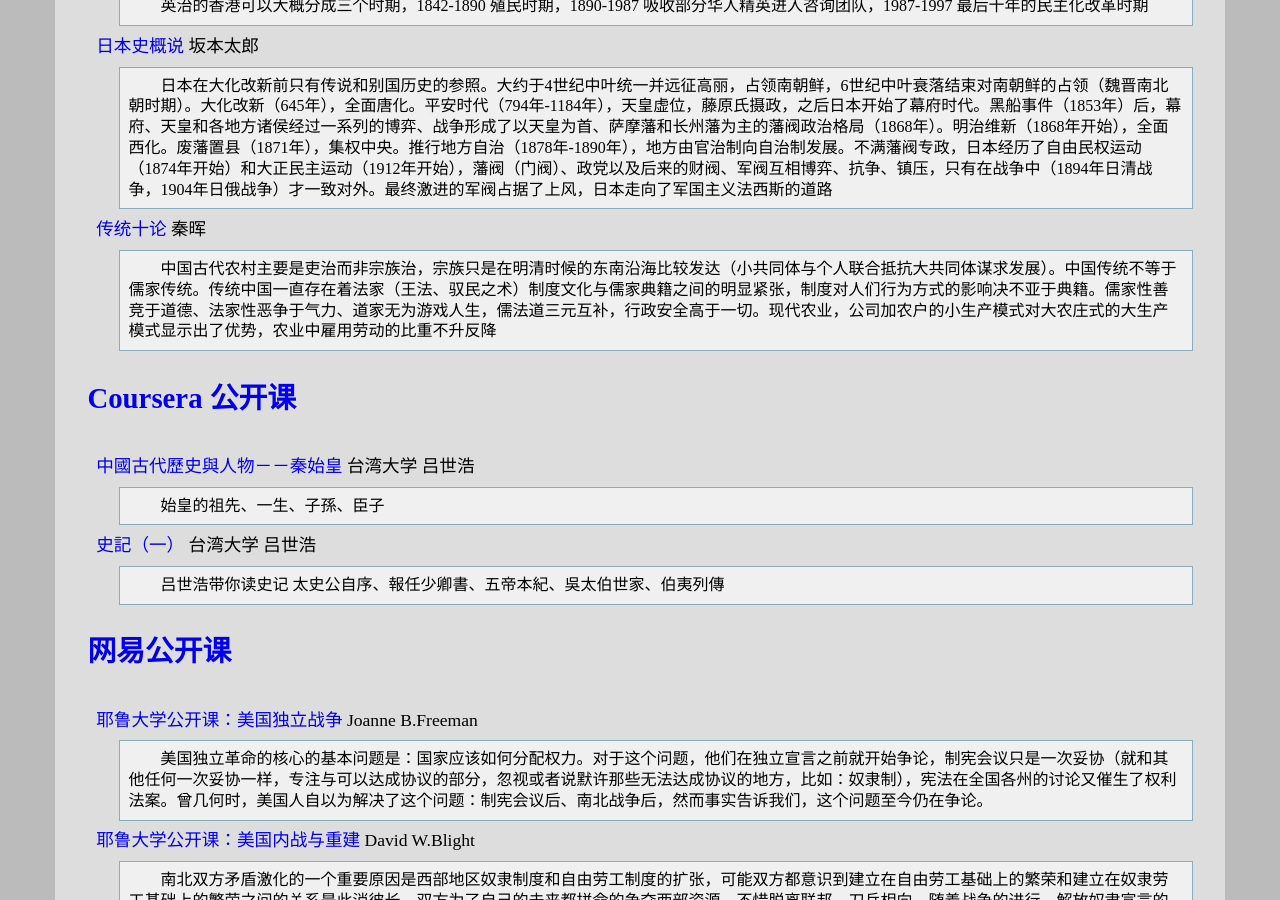
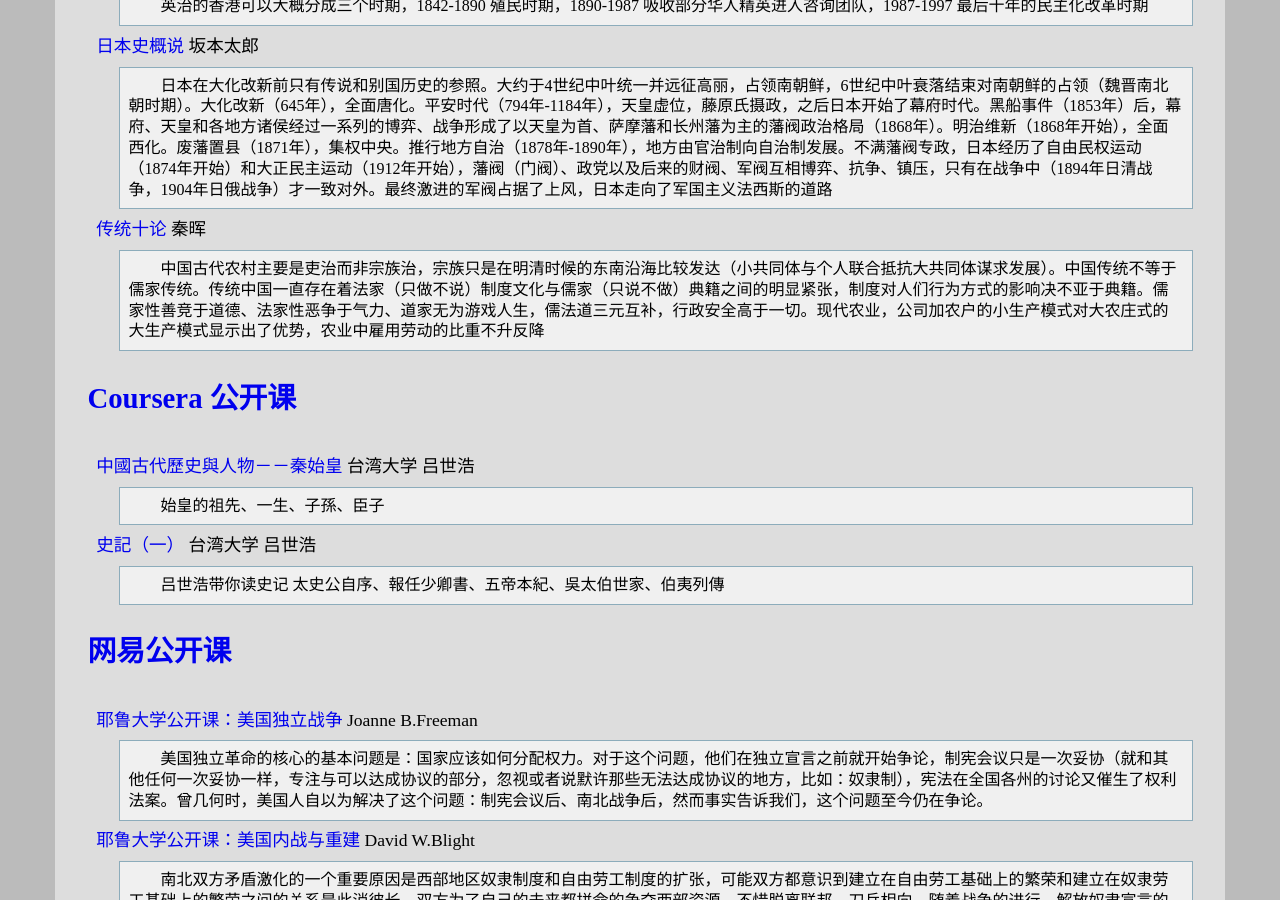
Before and after one commit to leiqin/leiqin.github.io, a Jekyll site: the page built from shoucang/history.markdown, in a window 1280 px wide and 900 px high, scrolled down 1814 px. Built offline with Jekyll 4.4.1, drawn with Linux system fonts in a browser that asks for light colours; comment, search, counter and statistics services are not loaded.

Commit message:
_ 小修改

```diff
--- a/shoucang/history.markdown
+++ b/shoucang/history.markdown
@@ -65,7 +65,7 @@ title: 以史为镜
 :	日本在大化改新前只有传说和别国历史的参照。大约于4世纪中叶统一并远征高丽，占领南朝鲜，6世纪中叶衰落结束对南朝鲜的占领（魏晋南北朝时期）。大化改新（645年），全面唐化。平安时代（794年-1184年），天皇虚位，藤原氏摄政，之后日本开始了幕府时代。黑船事件（1853年）后，幕府、天皇和各地方诸侯经过一系列的博弈、战争形成了以天皇为首、萨摩藩和长州藩为主的藩阀政治格局（1868年）。明治维新（1868年开始），全面西化。废藩置县（1871年），集权中央。推行地方自治（1878年-1890年），地方由官治制向自治制发展。不满藩阀专政，日本经历了自由民权运动（1874年开始）和大正民主运动（1912年开始），藩阀（门阀）、政党以及后来的财阀、军阀互相博弈、抗争、镇压，只有在战争中（1894年日清战争，1904年日俄战争）才一致对外。最终激进的军阀占据了上风，日本走向了军国主义法西斯的道路
 
 [传统十论](http://book.douban.com/subject/1076378/) 秦晖
-:	中国古代农村主要是吏治而非宗族治，宗族只是在明清时候的东南沿海比较发达（小共同体与个人联合抵抗大共同体谋求发展）。中国传统不等于儒家传统。传统中国一直存在着法家（王法、驭民之术）制度文化与儒家典籍之间的明显紧张，制度对人们行为方式的影响决不亚于典籍。儒家性善竞于道德、法家性恶争于气力、道家无为游戏人生，儒法道三元互补，行政安全高于一切。现代农业，公司加农户的小生产模式对大农庄式的大生产模式显示出了优势，农业中雇用劳动的比重不升反降
+:	中国古代农村主要是吏治而非宗族治，宗族只是在明清时候的东南沿海比较发达（小共同体与个人联合抵抗大共同体谋求发展）。中国传统不等于儒家传统。传统中国一直存在着法家（只做不说）制度文化与儒家（只说不做）典籍之间的明显紧张，制度对人们行为方式的影响决不亚于典籍。儒家性善竞于道德、法家性恶争于气力、道家无为游戏人生，儒法道三元互补，行政安全高于一切。现代农业，公司加农户的小生产模式对大农庄式的大生产模式显示出了优势，农业中雇用劳动的比重不升反降
 
 ### [Coursera 公开课](https://www.coursera.org/)
 
```
